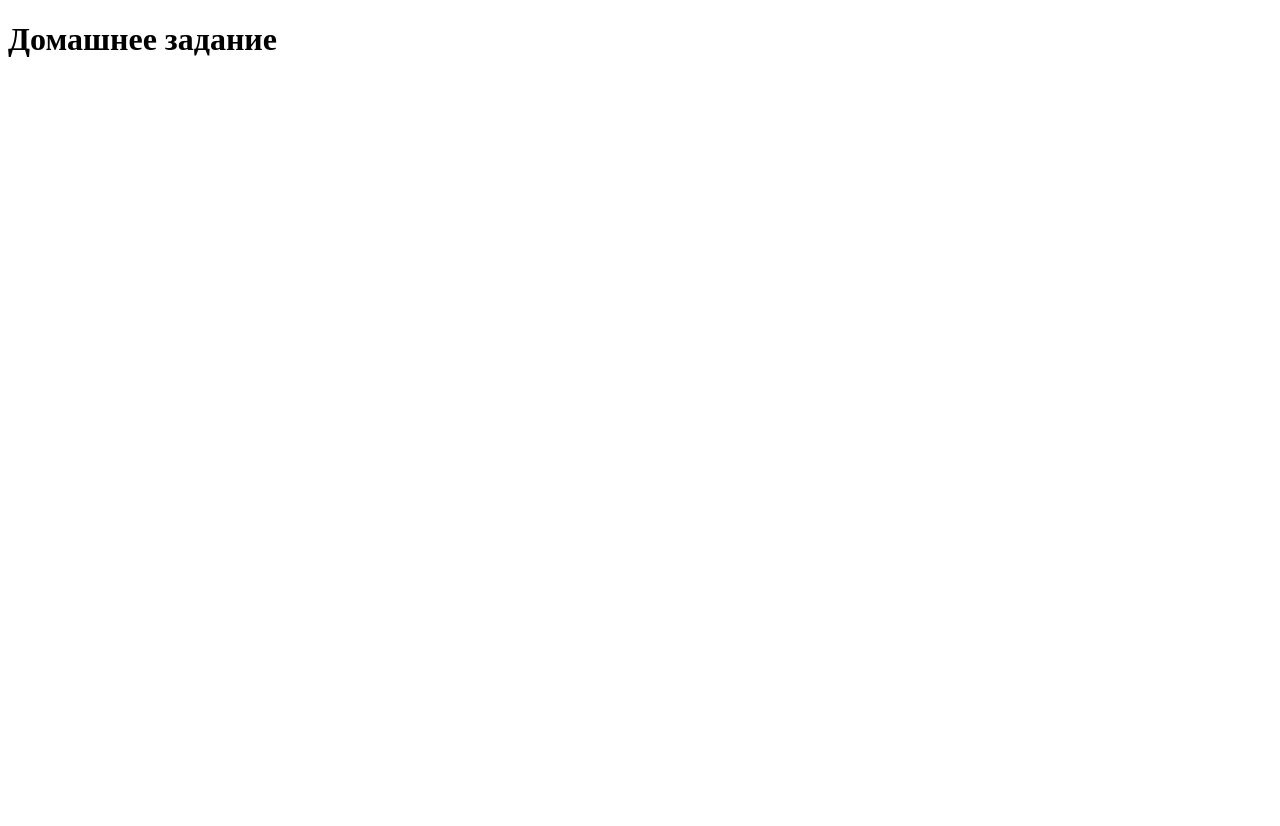
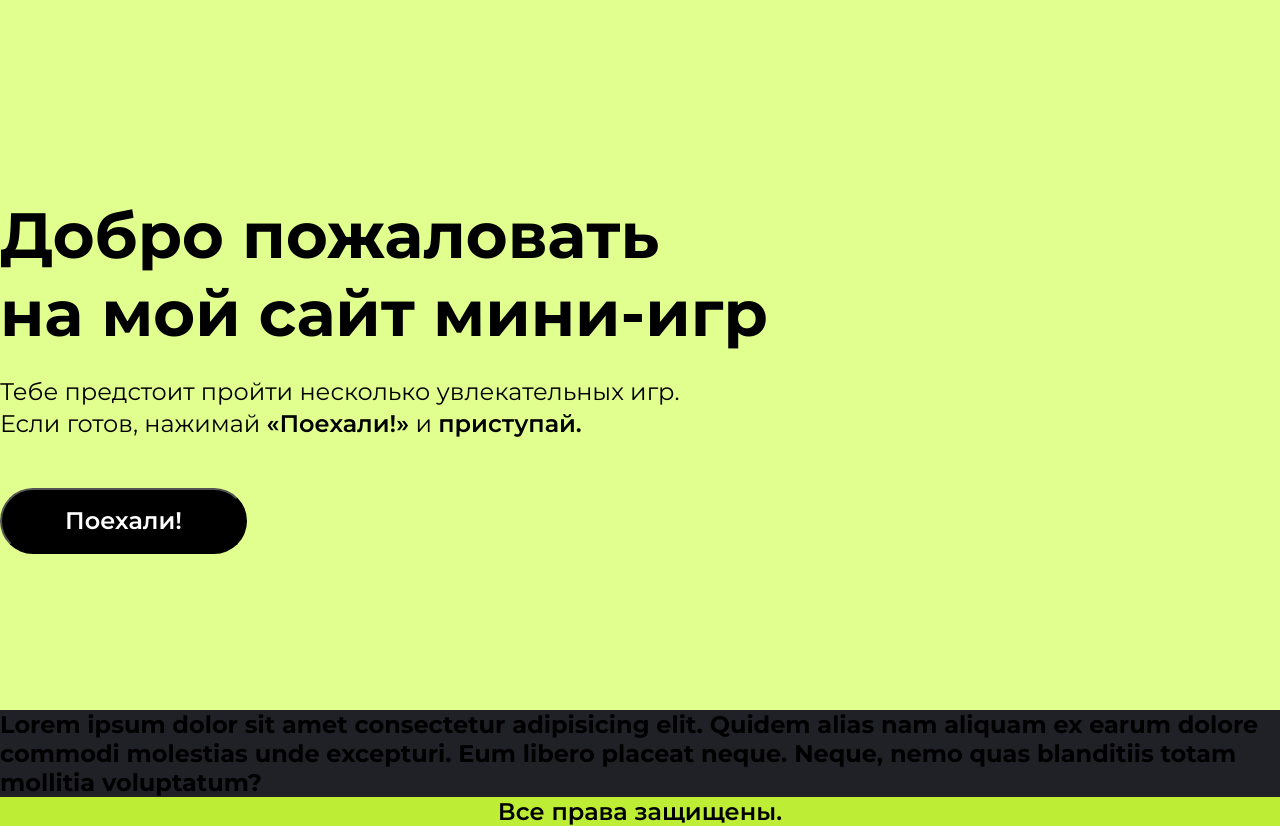
Before and after one commit to GeorgyGolub/homework1, a plain HTML site: page index.html in a window 1280 px wide. Before the commit the page ends 800 px from the top, so only its background shows below. Drawn offline with Linux system fonts and the light colour scheme.

Commit message:
added header footer and something in between

```diff
--- a/index.html
+++ b/index.html
@@ -5,8 +5,30 @@
     <meta http-equiv="X-UA-Compatible" content="IE=edge">
     <meta name="viewport" content="width=device-width, initial-scale=1.0">
     <title>Homework1</title>
+    <link rel="preconnect" href="https://fonts.gstatic.com" crossorigin>
+    <link href="https://fonts.googleapis.com/css2?family=Montserrat:ital,wght@0,100..900;1,100..900&display=swap" rel="stylesheet">
+    <link href="https://fonts.googleapis.com/css2?family=Poppins&display=swap" rel="stylesheet">
+    <link rel="stylesheet" href="style.css">
 </head>
-<body>
-<h1>Домашнее задание</h1>
+<body class="body">
+    <div class="header">
+        <header class="header center">
+            <h1 class="header__title">Добро пожаловать <br> на мой сайт мини-игр</h1>
+            <p class="header__text">Тебе предстоит пройти несколько увлекательных игр. Если готов, нажимай <span class="header__boldtext">«Поехали!»</span> и <span class="header__boldtext">приступай.</span></p>
+            <button class="header__btn">Поехали!</button>
+        </header>
+    </div>
+
+    <div class="games">
+        <section class="section__games">
+            <h1>Lorem ipsum dolor sit amet consectetur adipisicing elit. Quidem alias nam aliquam ex earum dolore commodi molestias unde excepturi. Eum libero placeat neque. Neque, nemo quas blanditiis totam mollitia voluptatum?</h1>
+        </section>
+    </div>
+
+    <div class="footer center">
+        <footer class="footer">
+            <p>Все права защищены.</p>
+        </footer>
+    </div>
 </body>
 </html>
--- /dev/null
+++ b/style.scss
@@ -0,0 +1,60 @@
+body {font-family: "Montserrat", sans-serif;}
+
+.center{padding-left: calc(50% - 800px);
+    padding-right: calc(50% - 800px);}
+
+.header{height: 710px;
+        background-color:#E1FF8F;
+
+    .header__title{font-size: 64px;
+        font-weight: 700;
+        line-height: 78.02px;
+        text-align: left;
+        padding-top: 196px;
+        width: 769px;
+        height: 156px;}
+
+    .header__text{font-size: 24px;
+        font-weight: 400;
+        line-height: 32px;
+        text-align: left;
+        width: 720px;
+        height: 64px;
+        padding-top: 24px;}
+
+    .header__boldtext{font-size: 24px;
+        font-weight: 600;
+        line-height: 32px;
+        text-align: left;
+        text-underline-position: from-font;
+        text-decoration-skip-ink: none;}
+
+    .header__btn{width: 247px;
+        height: 66px;
+        border-radius: 60px;
+        background-color: black;
+        font-family: Montserrat;
+        font-size: 24px;
+        font-weight: 600;
+        line-height: 34.01px;
+        margin-top: 48px;
+        text-align: center;
+        color: white;
+        cursor: pointer;}
+    .header__btn:hover{background-color: white;
+        color: black;
+        transition: 200ms;
+        transition-timing-function: ease-in-out;}
+}
+
+.games{background-color: #202027;}
+
+.footer{font-family: Montserrat;
+font-size: 24px;
+font-weight: 600;
+line-height: 29.26px;
+text-align: center;
+background-color: #BDED35;}
+
+*{margin: 0;
+padding: 0;}
```
Also changed, not shown: style.css (added), 1 other file.
